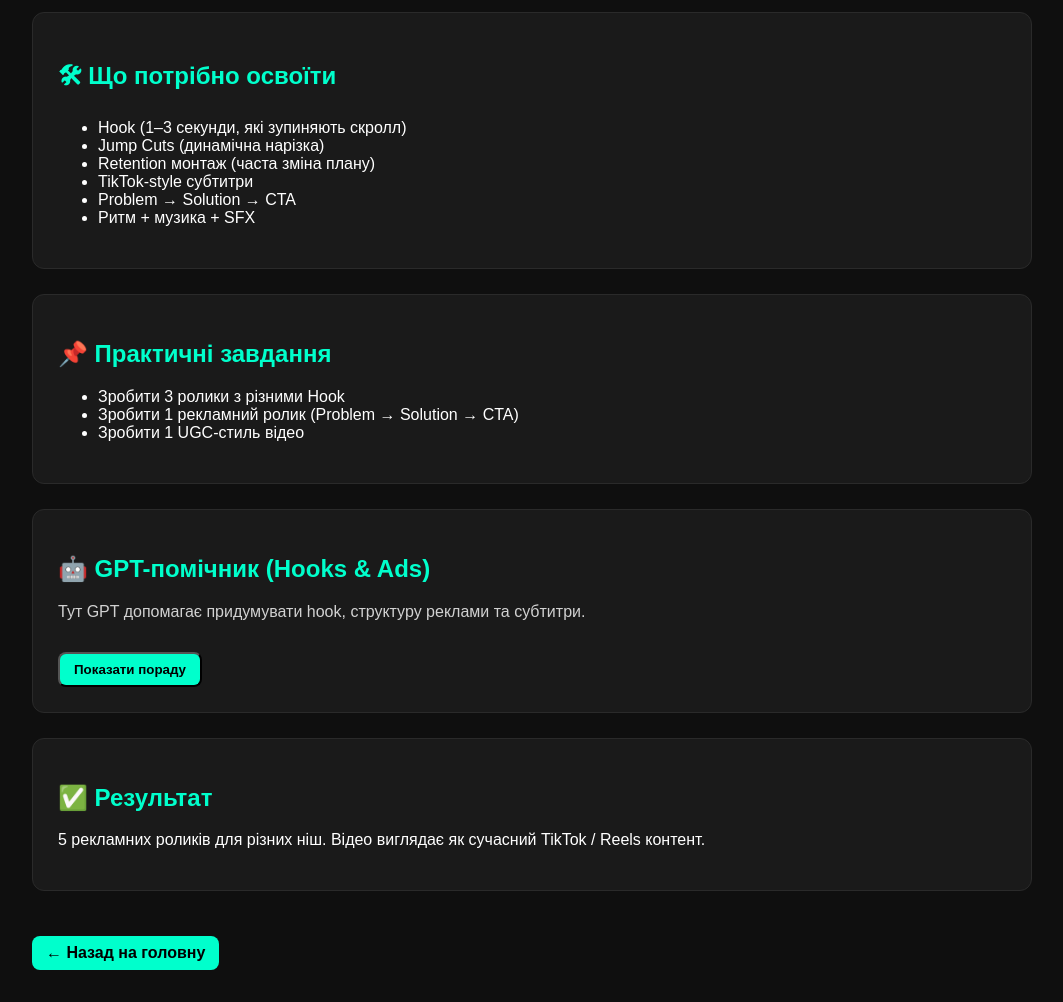
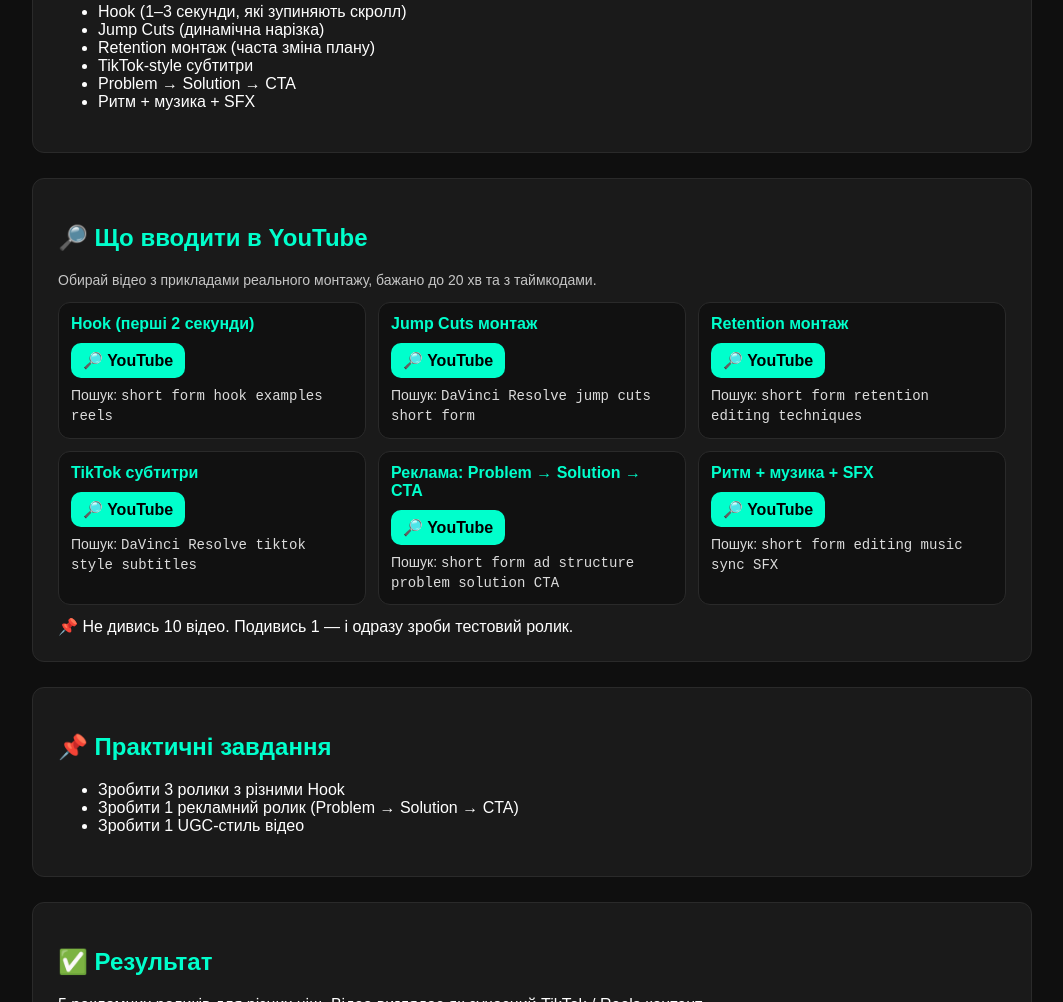
Before and after one commit to EcoPrime/ai-video-roadmap, a plain HTML site: page block2.html in a window 1280 px wide. Shown: the part 446-1448 px from the top of the page, without its empty margins (108-1171 px from the left). Drawn offline with Linux system fonts and the light colour scheme.

Commit message:
Update block2.html

```diff
--- a/block2.html
+++ b/block2.html
@@ -5,13 +5,51 @@
 <meta name="viewport" content="width=device-width, initial-scale=1.0">
 <title>Блок 2 — Short-form Спеціалізація</title>
 <link rel="stylesheet" href="css/style.css">
+
+<style>
+.searchgrid{
+  display:grid;
+  grid-template-columns: repeat(auto-fit, minmax(260px, 1fr));
+  gap:12px;
+  margin-top:12px;
+}
+.searchcard{
+  background:#111;
+  border:1px solid #2a2a2a;
+  padding:12px;
+  border-radius:12px;
+}
+.searchcard b{ color:#00ffcc; }
+.searchrow{
+  display:flex;
+  gap:8px;
+  flex-wrap:wrap;
+  margin-top:10px;
+}
+.ytbtn{
+  display:inline-block;
+  padding:8px 12px;
+  border-radius:10px;
+  background:#00ffcc;
+  color:#000;
+  text-decoration:none;
+  font-weight:bold;
+}
+.ytbtn:hover{ background:#fff; }
+.kws{
+  margin-top:8px;
+  opacity:0.85;
+  font-size:14px;
+  line-height:1.35;
+}
+.smallhint{ opacity:0.75; font-size:14px; margin-top:6px; }
+</style>
 </head>
 
 <body>
 
 <div class="container">
 
-<!-- TOP MENU -->
 <div style="margin-bottom: 25px;">
     <a class="button" href="index.html">🏠 Головна</a>
     <a class="button" href="roadmap.html">📄 Повний Roadmap</a>
@@ -22,12 +60,6 @@
 <h1>БЛОК 2 — Short-form Спеціалізація</h1>
 
 <div class="section">
-     <h1>
-            <a class="smallbtn" href="https://www.youtube.com/watch?v=58fc2v__VWU" target="_blank">▶ УКРОК 2  <br>  Як правильно монтувати відео
-
-</a>
-
-    </h1>
 <h2>🎯 Ціль</h2>
 <p>
 Навчитися робити відео, яке утримує увагу та виглядає як сучасний short-form контент.
@@ -47,6 +79,89 @@
 </ul>
 </div>
 
+<!-- YOUTUBE SEARCH SYSTEM -->
+<div class="section">
+<h2>🔎 Що вводити в YouTube</h2>
+<p class="smallhint">
+Обирай відео з прикладами реального монтажу, бажано до 20 хв та з таймкодами.
+</p>
+
+<div class="searchgrid">
+
+<div class="searchcard">
+<b>Hook (перші 2 секунди)</b>
+<div class="searchrow">
+<a class="ytbtn" target="_blank"
+href="https://www.youtube.com/results?search_query=short+form+hook+examples+reels+tiktok">🔎 YouTube</a>
+</div>
+<div class="kws">
+Пошук: <code>short form hook examples reels</code>
+</div>
+</div>
+
+<div class="searchcard">
+<b>Jump Cuts монтаж</b>
+<div class="searchrow">
+<a class="ytbtn" target="_blank"
+href="https://www.youtube.com/results?search_query=DaVinci+Resolve+jump+cuts+short+form">🔎 YouTube</a>
+</div>
+<div class="kws">
+Пошук: <code>DaVinci Resolve jump cuts short form</code>
+</div>
+</div>
+
+<div class="searchcard">
+<b>Retention монтаж</b>
+<div class="searchrow">
+<a class="ytbtn" target="_blank"
+href="https://www.youtube.com/results?search_query=short+form+retention+editing+techniques">🔎 YouTube</a>
+</div>
+<div class="kws">
+Пошук: <code>short form retention editing techniques</code>
+</div>
+</div>
+
+<div class="searchcard">
+<b>TikTok субтитри</b>
+<div class="searchrow">
+<a class="ytbtn" target="_blank"
+href="https://www.youtube.com/results?search_query=DaVinci+Resolve+tiktok+style+subtitles">🔎 YouTube</a>
+</div>
+<div class="kws">
+Пошук: <code>DaVinci Resolve tiktok style subtitles</code>
+</div>
+</div>
+
+<div class="searchcard">
+<b>Реклама: Problem → Solution → CTA</b>
+<div class="searchrow">
+<a class="ytbtn" target="_blank"
+href="https://www.youtube.com/results?search_query=short+form+ad+structure+problem+solution+cta">🔎 YouTube</a>
+</div>
+<div class="kws">
+Пошук: <code>short form ad structure problem solution CTA</code>
+</div>
+</div>
+
+<div class="searchcard">
+<b>Ритм + музика + SFX</b>
+<div class="searchrow">
+<a class="ytbtn" target="_blank"
+href="https://www.youtube.com/results?search_query=short+form+editing+music+sync+sfx">🔎 YouTube</a>
+</div>
+<div class="kws">
+Пошук: <code>short form editing music sync SFX</code>
+</div>
+</div>
+
+</div>
+
+<div class="note" style="margin-top:12px;">
+📌 Не дивись 10 відео. Подивись 1 — і одразу зроби тестовий ролик.
+</div>
+
+</div>
+
 <div class="section">
 <h2>📌 Практичні завдання</h2>
 <ul>
@@ -54,53 +169,6 @@
 <li>Зробити 1 рекламний ролик (Problem → Solution → CTA)</li>
 <li>Зробити 1 UGC-стиль відео</li>
 </ul>
-</div>
-
-<!-- GPT HELPER -->
-<div class="section">
-<h2>🤖 GPT-помічник (Hooks & Ads)</h2>
-
-<p style="opacity:0.8; margin-top:0;">
-Тут GPT допомагає придумувати hook, структуру реклами та субтитри.
-</p>
-
-<button class="button" onclick="toggle('gpt2')">Показати пораду</button>
-
-<div id="gpt2" style="display:none; margin-top:15px; background:#111; border:1px solid #2a2a2a; padding:15px; border-radius:12px;">
-
-  <div style="color:#00ffcc; font-weight:bold; margin-bottom:10px;">
-    Якщо не знаєш, як зробити відео цікавішим:
-  </div>
-
-  <div style="opacity:0.9;">
-    1) Спочатку думай не “як красиво змонтувати”, а “що зацікавить людину”.<br>
-    2) Формула: сильний біль → рішення → доказ → CTA.<br>
-    3) Перша фраза = найважливіша частина всього відео.
-  </div>
-
-  <div style="display:flex; gap:10px; flex-wrap:wrap; margin-top:12px;">
-    <button class="smallbtn" onclick="copyText('prompt2')">📋 Скопіювати промпт</button>
-    <a class="smallbtn" href="https://chat.openai.com/" target="_blank">🔗 Відкрити ChatGPT</a>
-    <a class="smallbtn" href="#" target="_blank">▶ Урок (додаси посилання)</a>
-  </div>
-
-  <pre id="prompt2" style="white-space:pre-wrap; background:#0d0d0d; border:1px solid #2a2a2a; padding:12px; border-radius:12px; margin:12px 0 0;">
-Ти — експерт з short-form реклами (TikTok / Reels).
-
-Ніша:
-Цільова аудиторія:
-Продукт / послуга:
-
-Зроби:
-1) 5 потужних hook (до 10 слів)
-2) Повний сценарій до 30 сек (Problem → Solution → Proof → CTA)
-3) Текст субтитрів (динамічний стиль)
-4) Ідею монтажу (де різати, коли змінювати кадр)
-
-Коротко, чітко, без води.
-  </pre>
-
-</div>
 </div>
 
 <div class="section">
@@ -112,7 +180,7 @@
 </div>
 
 <div style="margin-top:30px;">
-    <a class="button" href="index.html">← Назад на головну</a>
+<a class="button" href="index.html">← Назад на головну</a>
 </div>
 
 <div class="footer">
@@ -121,19 +189,5 @@
 
 </div>
 
-<script>
-function toggle(id){
-  const el = document.getElementById(id);
-  el.style.display = (el.style.display === "none" || el.style.display === "") ? "block" : "none";
-}
-function copyText(id){
-  const el = document.getElementById(id);
-  const text = el.innerText;
-  navigator.clipboard.writeText(text).then(()=>{
-    alert("Промпт скопійовано ✅");
-  });
-}
-</script>
-
 </body>
 </html>
```
